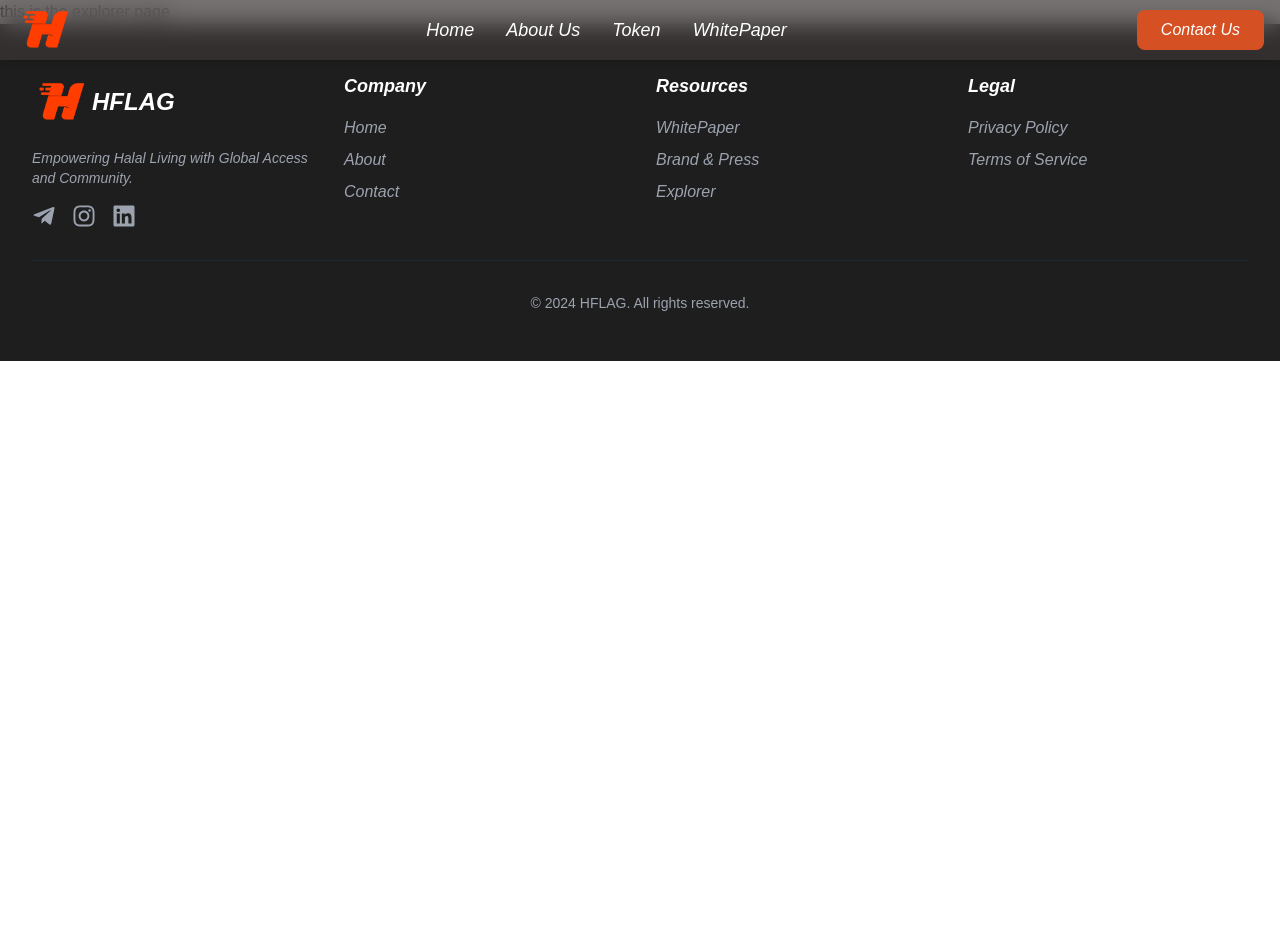
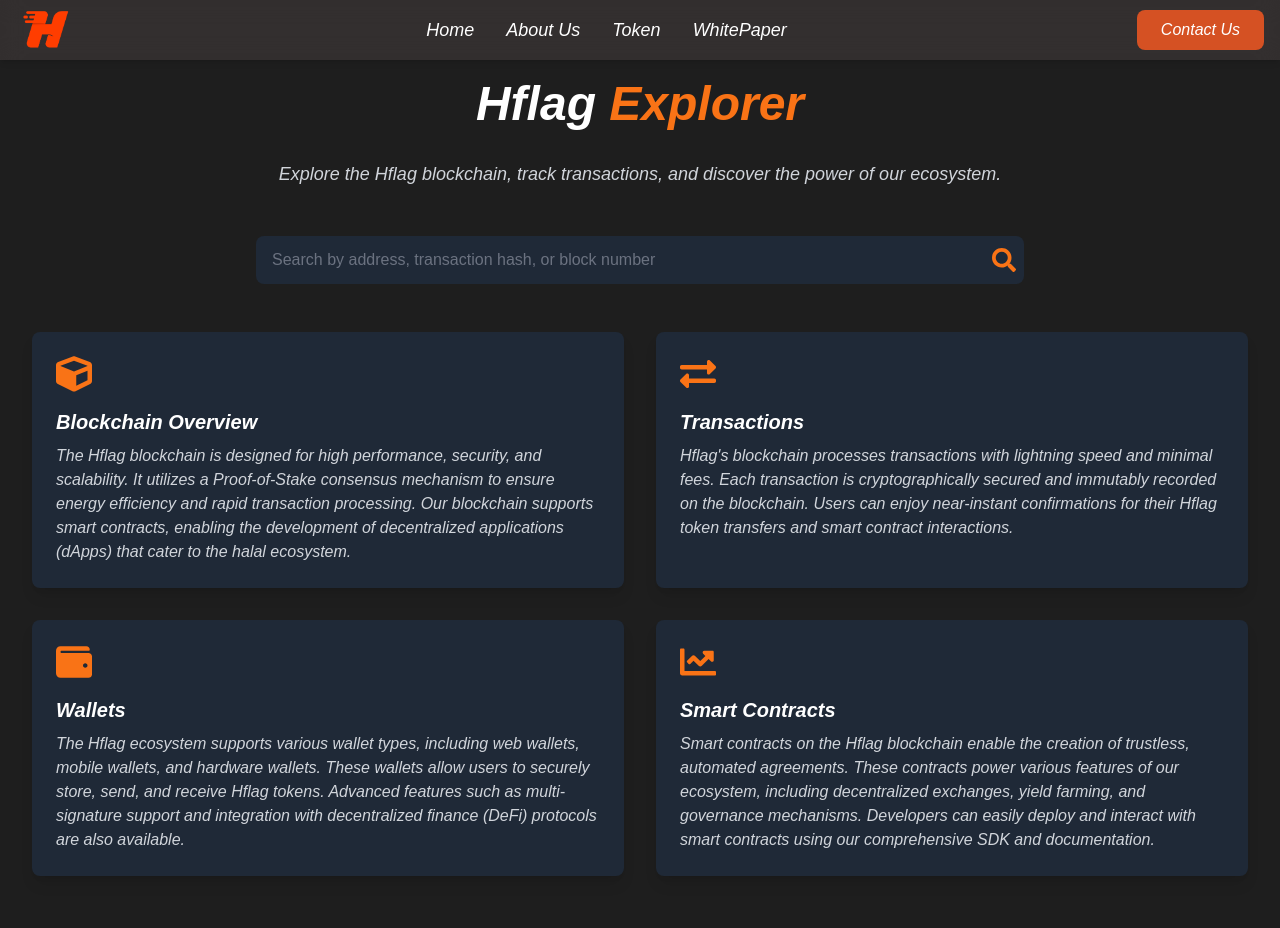
Before and after one commit to Souravhere/hflag, a Next.js app: page /explorer in a window 1280 px wide. Shown: the top 928 px of the page. Before the commit the page ends 800 px from the top, so only its background shows below. Built offline with nearby package versions, Linux system fonts and the light colour scheme.

Commit message:
Explorer page added

```diff
--- a/src/app/explorer/page.tsx
+++ b/src/app/explorer/page.tsx
@@ -1,11 +1,135 @@
-import React from 'react'
+'use client'
 
-function page() {
+import React, { useState } from 'react'
+import { motion } from 'framer-motion'
+import { useInView } from 'react-intersection-observer'
+import { FaSearch, FaCube, FaExchangeAlt, FaWallet, FaChartLine } from 'react-icons/fa'
+
+const explorerSections = [
+  {
+    title: "Blockchain Overview",
+    icon: FaCube,
+    content: "The Hflag blockchain is designed for high performance, security, and scalability. It utilizes a Proof-of-Stake consensus mechanism to ensure energy efficiency and rapid transaction processing. Our blockchain supports smart contracts, enabling the development of decentralized applications (dApps) that cater to the halal ecosystem."
+  },
+  {
+    title: "Transactions",
+    icon: FaExchangeAlt,
+    content: "Hflag's blockchain processes transactions with lightning speed and minimal fees. Each transaction is cryptographically secured and immutably recorded on the blockchain. Users can enjoy near-instant confirmations for their Hflag token transfers and smart contract interactions."
+  },
+  {
+    title: "Wallets",
+    icon: FaWallet,
+    content: "The Hflag ecosystem supports various wallet types, including web wallets, mobile wallets, and hardware wallets. These wallets allow users to securely store, send, and receive Hflag tokens. Advanced features such as multi-signature support and integration with decentralized finance (DeFi) protocols are also available."
+  },
+  {
+    title: "Smart Contracts",
+    icon: FaChartLine,
+    content: "Smart contracts on the Hflag blockchain enable the creation of trustless, automated agreements. These contracts power various features of our ecosystem, including decentralized exchanges, yield farming, and governance mechanisms. Developers can easily deploy and interact with smart contracts using our comprehensive SDK and documentation."
+  }
+]
+
+export default function ExplorerPage() {
+  const [searchQuery, setSearchQuery] = useState('')
+  const [ref, inView] = useInView({
+    triggerOnce: true,
+    threshold: 0.1,
+  })
+
+  const containerVariants = {
+    hidden: { opacity: 0 },
+    visible: {
+      opacity: 1,
+      transition: {
+        staggerChildren: 0.1,
+      },
+    },
+  }
+
+  const itemVariants = {
+    hidden: { y: 20, opacity: 0 },
+    visible: {
+      y: 0,
+      opacity: 1,
+      transition: {
+        type: 'spring',
+        stiffness: 100,
+      },
+    },
+  }
+
+  const handleSearch = (e: React.FormEvent<HTMLFormElement>) => {
+    e.preventDefault()
+    // In the future, this would trigger a search in the blockchain explorer
+    alert(`Searching for: ${searchQuery}`)
+  }
+
   return (
-    <div>
-        this is the explorer page
-    </div>
+    <motion.div
+      ref={ref}
+      initial="hidden"
+      animate={inView ? 'visible' : 'hidden'}
+      variants={containerVariants}
+      className="min-h-screen bg-[#1e1e1e] italic text-white py-20 px-4 sm:px-6 lg:px-8"
+    >
+      <div className="max-w-7xl mx-auto">
+        <motion.h1 variants={itemVariants} className="text-4xl md:text-5xl font-bold text-center mb-8">
+          Hflag <span className="text-orange-500">Explorer</span>
+        </motion.h1>
+
+        <motion.p variants={itemVariants} className="text-lg text-gray-300 text-center mb-12">
+          Explore the Hflag blockchain, track transactions, and discover the power of our ecosystem.
+        </motion.p>
+
+        <motion.form
+          variants={itemVariants}
+          onSubmit={handleSearch}
+          className="mb-12 max-w-3xl mx-auto"
+        >
+          <div className="relative">
+            <input
+              type="text"
+              placeholder="Search by address, transaction hash, or block number"
+              value={searchQuery}
+              onChange={(e) => setSearchQuery(e.target.value)}
+              className="w-full py-3 px-4 pr-12 rounded-lg bg-gray-800 text-white placeholder-gray-500 focus:outline-none focus:ring-2 focus:ring-orange-500"
+            />
+            <button
+              type="submit"
+              className="absolute right-2 top-1/2 transform -translate-y-1/2 text-orange-500 hover:text-orange-600"
+            >
+              <FaSearch size={24} />
+            </button>
+          </div>
+        </motion.form>
+
+        <motion.div variants={itemVariants} className="grid grid-cols-1 md:grid-cols-2 gap-8 mb-12">
+          {explorerSections.map((section, index) => (
+            <motion.div
+              key={index}
+              variants={itemVariants}
+              className="bg-gray-800 rounded-lg p-6 shadow-lg hover:shadow-xl transition-shadow duration-300"
+            >
+              <section.icon className="text-4xl text-orange-500 mb-4" />
+              <h2 className="text-xl font-semibold mb-2">{section.title}</h2>
+              <p className="text-gray-300">{section.content}</p>
+            </motion.div>
+          ))}
+        </motion.div>
+
+        <motion.div variants={itemVariants} className="text-center">
+          <h2 className="text-2xl font-semibold mb-4">Coming Soon</h2>
+          <p className="text-gray-300 mb-4">
+            After the Hflag token launch, this explorer will be updated with real-time blockchain statistics, including:
+          </p>
+          <ul className="list-disc list-inside text-gray-300">
+            <li>Total number of transactions</li>
+            <li>Current block height</li>
+            <li>Network hash rate</li>
+            <li>Active wallet addresses</li>
+            <li>Token circulation and distribution</li>
+          </ul>
+        </motion.div>
+      </div>
+    </motion.div>
   )
 }
-
-export default page
```
